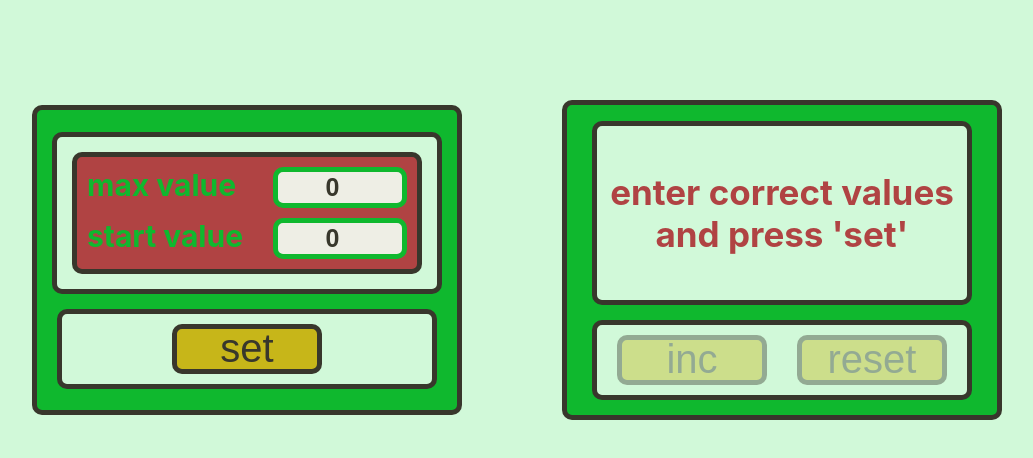
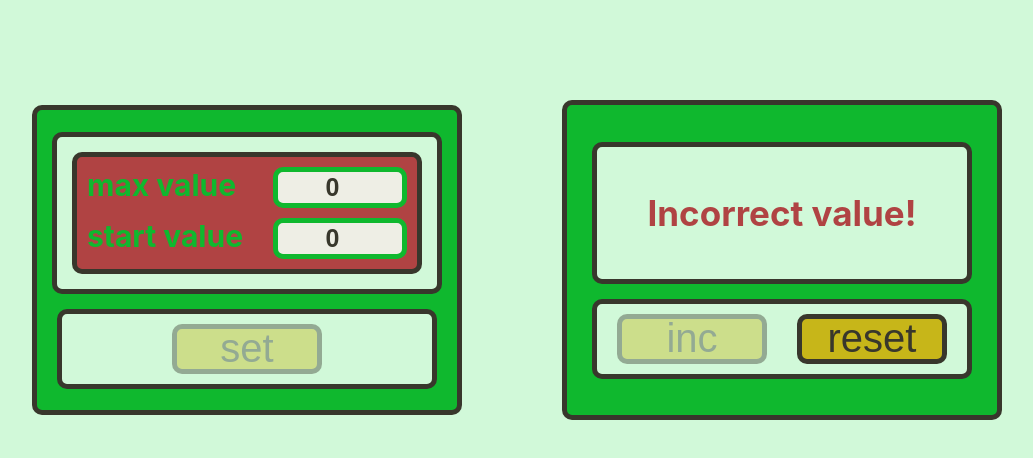
Before and after one commit to olesya-sh-dev/counter, a React (Create React App) app: page / in a window 1280 px wide. Shown: the top 458 px of the page, without its empty margins (123-1156 px from the left). Built offline with nearby package versions, Linux system fonts and the light colour scheme.

Commit message:
refactoring

```diff
--- a/src/App.tsx
+++ b/src/App.tsx
@@ -1,9 +1,13 @@
-import { useState } from "react";
+import { useEffect, useState } from "react";
 import "./App.css";
 import { Counter } from "./components/counter/Counter";
 import { Settings } from "./components/settings/Settings";
 
 function App() {
+  const setToLocalStorage = (maxValue: number, minValue: number) => {
+    localStorage.setItem("maxValue", JSON.stringify(maxValue));
+    localStorage.setItem("startValue", JSON.stringify(minValue));
+  };
   const getFromLocalStorage = () => {
     let minValueString = localStorage.getItem("startValue");
     let maxValueString = localStorage.getItem("maxValue");
@@ -12,8 +16,9 @@ function App() {
       let minValue = parseInt(minValueString);
       return { maxValue, minValue };
     }
-    return { maxValue: 0, minValue:0 };
+    return { maxValue: 0, minValue: 0 };
   };
+
   const [maxValue, setMaxValue] = useState(
     () => getFromLocalStorage().maxValue
   );
@@ -22,6 +27,40 @@ function App() {
   );
 
   const [number, setNumber] = useState<number>(getFromLocalStorage()!.minValue);
+
+  const [warning2, setWarning2] = useState(true);
+
+  const setNumbers = (newMinValue: number, newMaxValue: number) => {
+    setMaxValue(newMaxValue);
+    setMinValue(newMinValue);
+    setNumber(newMinValue);
+    localStorage.setItem("startValue", JSON.stringify(newMinValue));
+    localStorage.setItem("maxValue", JSON.stringify(newMaxValue));
+    setToLocalStorage(maxValue, minValue);
+  };
+
+  useEffect(() => {
+    if (
+      maxValue !== getFromLocalStorage().maxValue ||
+      minValue !== getFromLocalStorage().minValue
+    ) {
+      setWarning2(true);
+    } else {
+      setWarning2(false);
+    }
+  }, [maxValue, minValue]);
+
+  const warning =
+    maxValue === minValue ||
+    maxValue < minValue ||
+    minValue < 0 ||
+    maxValue < 0;
+
+  const setButtonHandler = () => {
+    setNumbers(minValue, maxValue);
+
+    setWarning2(false)
+  };
 
   const incrementHandler = () => {
     if (number < maxValue) {
@@ -33,13 +72,6 @@ function App() {
     setNumber(minValue);
   };
 
-  const setNumbers = (newMinValue: number, newMaxValue: number) => {
-    setMaxValue(newMaxValue);
-    setMinValue(newMinValue);
-    setNumber(newMinValue);
-    localStorage.setItem("startValue", JSON.stringify(newMinValue));
-    localStorage.setItem("maxValue", JSON.stringify(newMaxValue));
-  };
   return (
     <div className="App">
       <div
@@ -52,15 +84,21 @@ function App() {
       >
         <Settings
           maxValue={maxValue}
-          startValue={minValue}
-          setNumbers={setNumbers}
+          minValue={minValue}
+          setMaxValue={setMaxValue}
+          setMinValue={setMinValue}
+          warning={warning}
+          setButtonHandler={setButtonHandler}
         />
         <Counter
           maxValue={maxValue}
           minValue={minValue}
+          setNumber={setNumber}
           incrementHandler={incrementHandler}
           resetHandler={resetHandler}
           number={number}
+          warning={warning}
+          warning2={warning2}
         />
       </div>
     </div>
--- a/src/components/counter/Counter.tsx
+++ b/src/components/counter/Counter.tsx
@@ -2,28 +2,32 @@ import { myTheme } from "../../styles/Theme.styled";
 import { Button } from "../button/Button";
 import { S } from "./Counter_Styles";
 import { Wrapper } from "../Wrapper";
+import { useEffect } from "react";
 
 type CounterPropsType = {
   maxValue: number;
   minValue: number;
+  setNumber: (value: number) => void;
   incrementHandler: () => void;
   resetHandler: () => void;
   number: number;
+  warning: boolean;
+  warning2: boolean;
 };
+
 export const Counter = ({
   maxValue,
   minValue,
   incrementHandler,
   resetHandler,
+  setNumber,
   number,
+  warning,
+  warning2,
 }: CounterPropsType) => {
-  const displayWarning =
-    maxValue === minValue ||
-    maxValue < minValue ||
-    minValue < 0 ||
-    maxValue < 0;
-
-    //const warningText = "enter correct values and press 'set'"
+  useEffect(() => {
+    setNumber(minValue);
+  }, [minValue]);
 
   return (
     <S.Counter>
@@ -32,15 +36,23 @@ export const Counter = ({
           number === maxValue ? myTheme.colors.dark : myTheme.colors.primary
         }
       >
-        {displayWarning ? <S.Warning>{"enter correct values and press 'set'"}</S.Warning> : number}
+        {warning ? (
+          <S.Warning color={myTheme.colors.dark}>
+            {"Incorrect value!"}
+          </S.Warning>
+        ) : warning2 ? (
+          <S.Warning color={myTheme.colors.primary}>
+            {"set values and press 'set'"}
+          </S.Warning>
+        ) : (
+          number
+        )}
       </S.Number>
       <Wrapper>
         <Button onClick={incrementHandler} disabled={number === maxValue}>
           {"inc"}
         </Button>
-        <Button onClick={resetHandler} disabled={number === minValue}>
-          {"reset"}
-        </Button>
+        <Button onClick={resetHandler}>{"reset"}</Button>
       </Wrapper>
     </S.Counter>
   );
--- a/src/components/counter/Counter_Styles.ts
+++ b/src/components/counter/Counter_Styles.ts
@@ -31,8 +31,8 @@ const Number = styled.span`
   width: 350px;
 `;
 const Warning = styled.p`
-  color: ${myTheme.colors.dark};
-  font-size: 35px;
+color: ${(props) => props.color};
+    font-size: 35px;
   font-weight: 700;
   text-align: center;
 
--- a/src/components/settings/Settings.tsx
+++ b/src/components/settings/Settings.tsx
@@ -1,4 +1,4 @@
-import React, { useEffect, useState } from "react";
+import React, { ChangeEvent, useEffect, useState } from "react";
 import { Wrapper } from "../Wrapper";
 import { Button } from "../button/Button";
 import { S } from "./Settings_styles";
@@ -7,64 +7,43 @@ import { myTheme } from "../../styles/Theme.styled";
 
 type SettingsPropsType = {
   maxValue: number;
-  startValue: number;
-  setNumbers: (value: number, maxVal: number) => void;
+  minValue: number;
+  setMaxValue: (value: number) => void;
+  setMinValue: (value: number) => void;
+  warning: boolean;
+  setButtonHandler: () => void;
 };
 
 export const Settings = (props: SettingsPropsType) => {
-  const setToLocalStorage = (maxValue: number, startValue: number) => {
-    localStorage.setItem("maxValue", JSON.stringify(maxValue));
-    localStorage.setItem("startValue", JSON.stringify(startValue));
+
+
+  const handleMinValueChange = (value: number) => {
+    props.setMinValue(value);
   };
-  const [maxValue, setMaxValue] = useState(props.maxValue);
-  const [startValue, setStartValue] = useState(props.startValue);
-
-  const warning =
-    maxValue === startValue ||
-    maxValue < startValue ||
-    startValue < 0 ||
-    maxValue < 0;
 
   const handleMaxValueChange = (value: number) => {
-    setMaxValue(value);
-  };
-
-  const handleStartValueChange = (value: number) => {
-    setStartValue(value);
-  };
-
-  const setButtonHandler = () => {
-    setToLocalStorage(maxValue, startValue);
-    props.setNumbers(startValue, maxValue);
+    props.setMaxValue(value);
   };
 
   return (
     <div>
       <S.Settings>
         <S.SettingsField>
-          <S.SettingsBox color={warning ? `${myTheme.colors.dark}` : ""}>
+          <S.SettingsBox color={props.warning ? `${myTheme.colors.dark}` : ""}>
             <SettingsValue
               title="max value"
-              value={maxValue}
+              value={props.maxValue}
               onChange={handleMaxValueChange}
             />
             <SettingsValue
               title="start value"
-              value={startValue}
-              onChange={handleStartValueChange}
+              value={props.minValue}
+              onChange={handleMinValueChange}
             />
           </S.SettingsBox>
         </S.SettingsField>
         <Wrapper>
-          <Button
-            onClick={setButtonHandler}
-            // disabled={
-            //   maxValue === startValue ||
-            //   maxValue < startValue ||
-            //   startValue < 0 ||
-            //   maxValue < 0
-            // }
-          >
+          <Button onClick={props.setButtonHandler} disabled={props.warning}>
             set
           </Button>
         </Wrapper>
--- a/src/components/settings/SettingsValue.tsx
+++ b/src/components/settings/SettingsValue.tsx
@@ -10,6 +10,7 @@ type SettingsValueProps = {
 export const SettingsValue = (props: SettingsValueProps) => {
   const setNumberHandler = (event: ChangeEvent<HTMLInputElement>) => {
     props.onChange(+event.currentTarget.value);
+
   };
 
   return (
```
